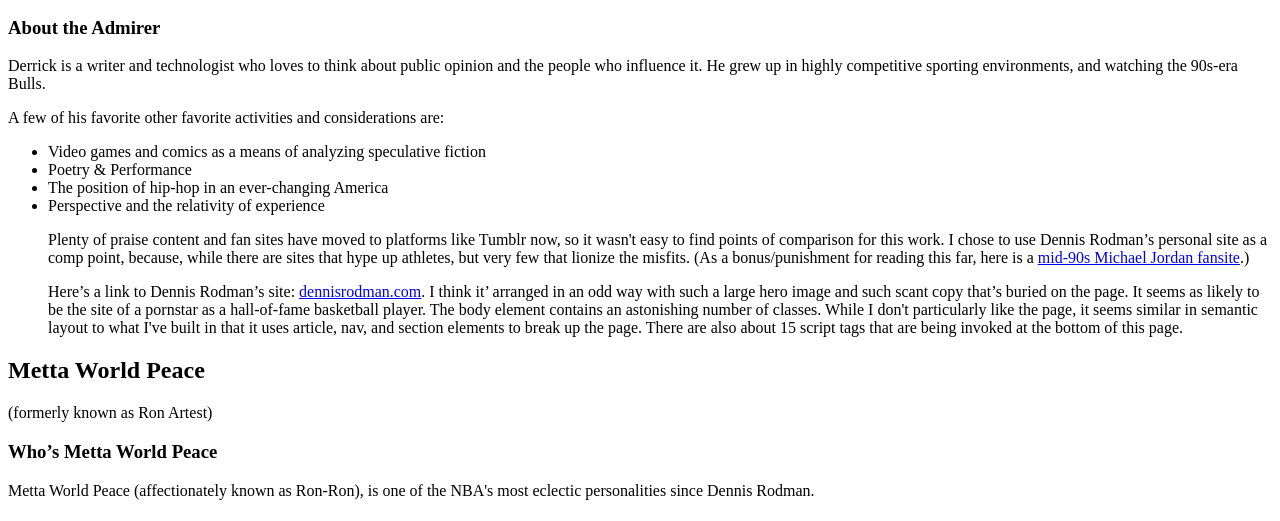
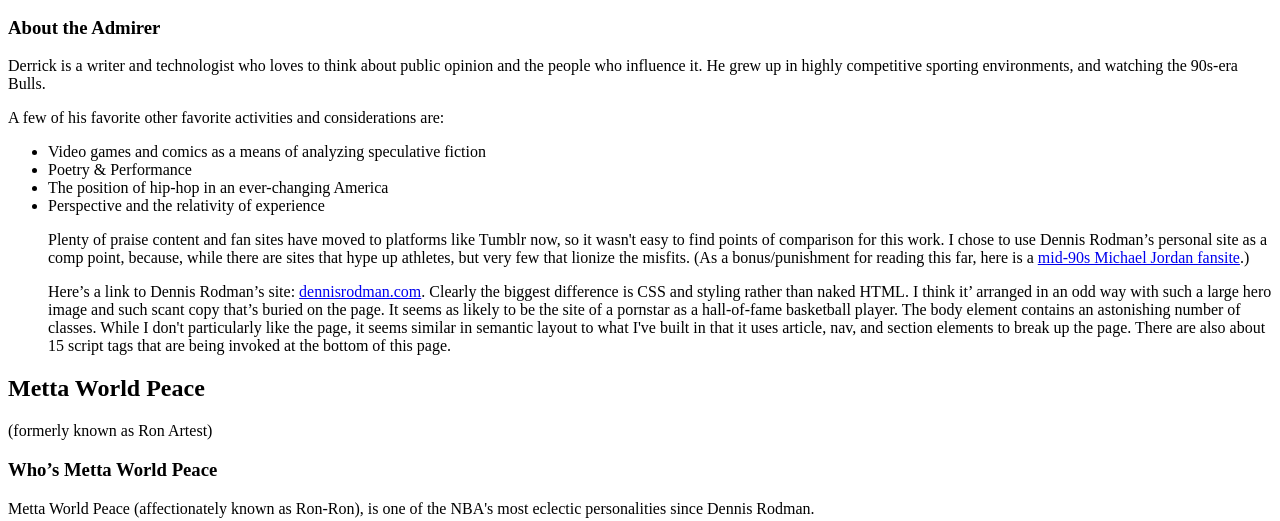
Before and after one commit to whyderrick/athlete-praise, a plain HTML site: page index.html in a window 1280 px wide. Shown: the part 206-727 px from the top of the page. Drawn offline with Linux system fonts and the light colour scheme.

Commit message:
Add a sentence about CSS

```diff
--- a/index.html
+++ b/index.html
@@ -36,7 +36,7 @@
         <li>The position of hip-hop in an ever-changing America</li>
         <li>Perspective and the relativity of experience</li>
       <p>Plenty of praise content and fan sites have moved to platforms like Tumblr now, so it wasn't easy to find points of comparison for this work. I chose to use Dennis Rodman&rsquo;s personal site as a comp point, because, while there are sites that hype up athletes, but very few that lionize the misfits. (As a bonus/punishment for reading this far, here is a <a href="http://www.virtualfans.com/#">mid-90s Michael Jordan fansite</a>.)</p>
-      <p> Here&rsquo;s a link to Dennis Rodman&rsquo;s site: <a href="http://dennisrodman.com">dennisrodman.com</a>. I think it&rsquo; arranged in an odd way with such a large hero image and such scant copy that&rsquo;s buried on the page. It seems as likely to be the site of a pornstar as a hall-of-fame basketball player. The body element contains an astonishing number of classes. While I don't particularly like the page, it seems similar in semantic layout to what I've built in that it uses article, nav, and section elements to break up the page. There are also about 15 script tags that are being invoked at the bottom of this page.
+      <p> Here&rsquo;s a link to Dennis Rodman&rsquo;s site: <a href="http://dennisrodman.com">dennisrodman.com</a>. Clearly the biggest difference is CSS and styling rather than naked HTML. I think it&rsquo; arranged in an odd way with such a large hero image and such scant copy that&rsquo;s buried on the page. It seems as likely to be the site of a pornstar as a hall-of-fame basketball player. The body element contains an astonishing number of classes. While I don't particularly like the page, it seems similar in semantic layout to what I've built in that it uses article, nav, and section elements to break up the page. There are also about 15 script tags that are being invoked at the bottom of this page.
       </p>
       </p>
       </ul>
```
